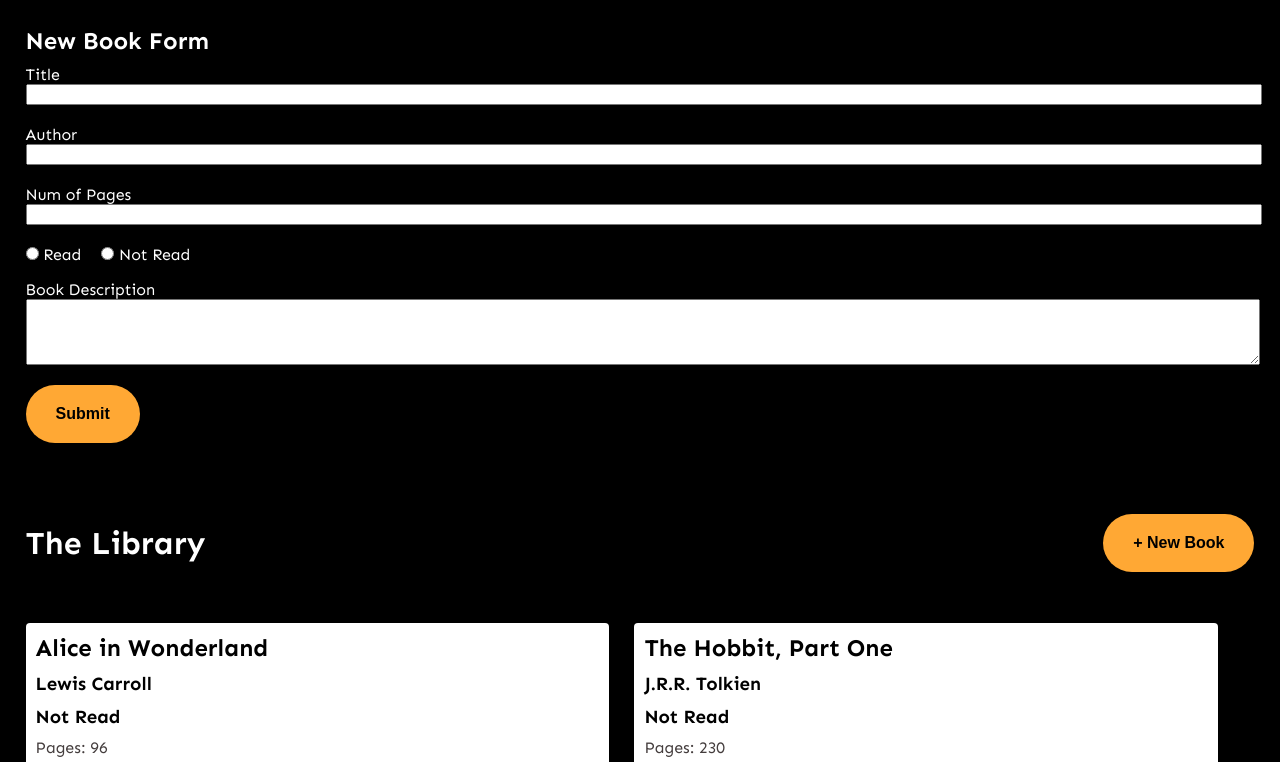
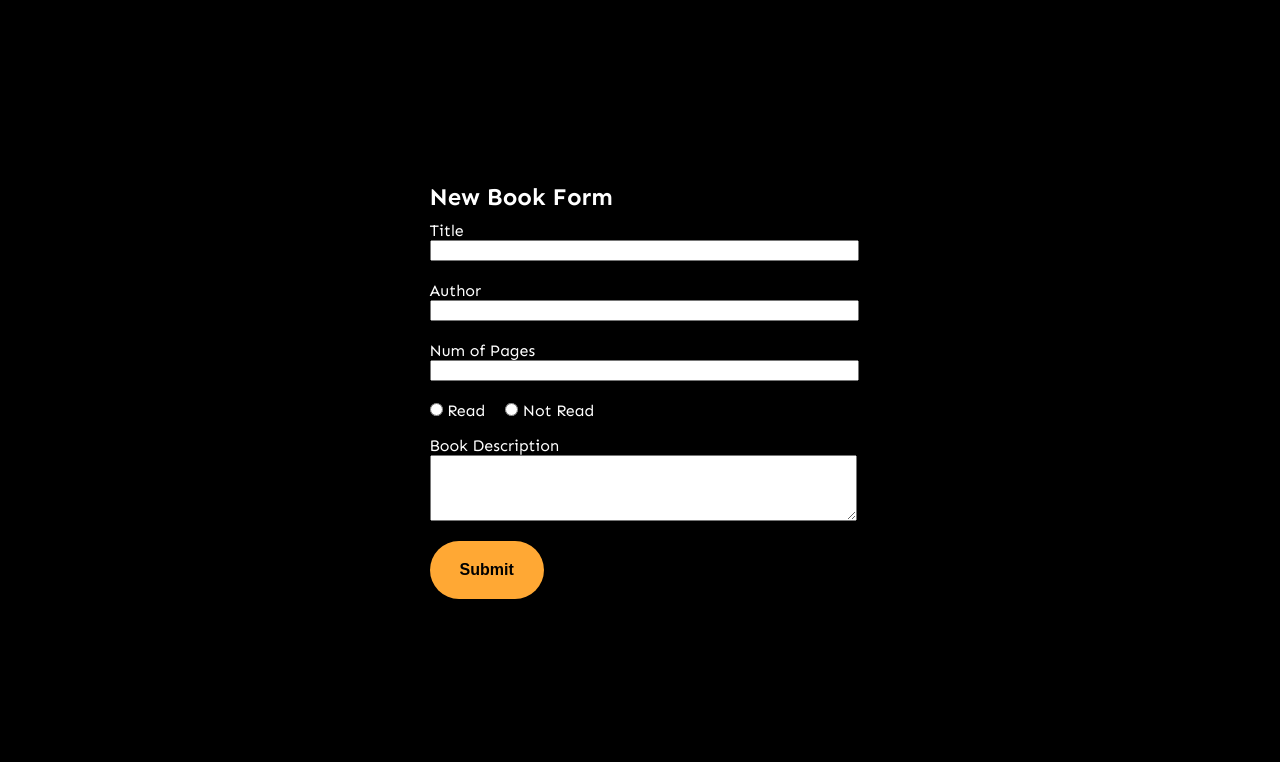
Before and after one commit to cthipsudo/library-js, a plain HTML site: page index.html in a window 1280 px wide. Both pictures are taken after a click on the button "+ New Book". Shown: the top 762 px of the page. Drawn offline with Linux system fonts and the light colour scheme.

Commit message:
Added visbility function for new book form

```diff
--- a/index.html
+++ b/index.html
@@ -46,7 +46,7 @@
       </div>
       <header>
         <h1>The Library</h1>
-        <button>+ New Book</button>
+        <button class="new-book">+ New Book</button>
       </header>
       <div class="book-grid"></div>
     </div>
--- a/js/index.js
+++ b/js/index.js
@@ -1,6 +1,7 @@
 let myLibrary = [];
 let bookGrid = document.querySelector(".book-grid");
 let form = document.querySelector('form');
+let formWrapper = document.querySelector('.form-wrapper');
 
 function Book(title, author, pages, read, info) {
   this.title = title;
@@ -88,7 +89,10 @@ const displayBooks = (count) => {
 };
 
 const initializeSubmitNewBook = () => {
-
+  const newBookButton = document.querySelector('.new-book');
+  newBookButton.addEventListener('click', () => {
+    formWrapper.classList.add('display');
+  });
 
   // SubmitListener
   form.addEventListener('submit', (e) => {
@@ -102,6 +106,7 @@ const initializeSubmitNewBook = () => {
       dataArr.push(pair[1]);
     }
     addBookToLibrary(dataArr);
+    formWrapper.classList.remove('display');
   });
 }
 
--- a/styles/style.css
+++ b/styles/style.css
@@ -16,14 +16,20 @@
   padding: 10px;
 }
 
-.form-wrapper form.display{
+.form-wrapper {
   background-color: #000;
   width: 100%;
-  height: 100vh;
-  position: absolute;
+  height: 0vh;
   display: flex;
   align-items: center;
   justify-content: center;
+  visibility: hidden;
+}
+
+.form-wrapper.display{
+  position: absolute;
+  height: 100vh;
+  visibility: visible;
 }
 
 body,
@@ -67,9 +73,9 @@ button:hover, form input[type='submit']:hover {
   background-color: #e9901b;
 }
 
-form.display {
+/* form.display {
   position: absolute;
-}
+} */
 
 form {
   display: flex;
```
